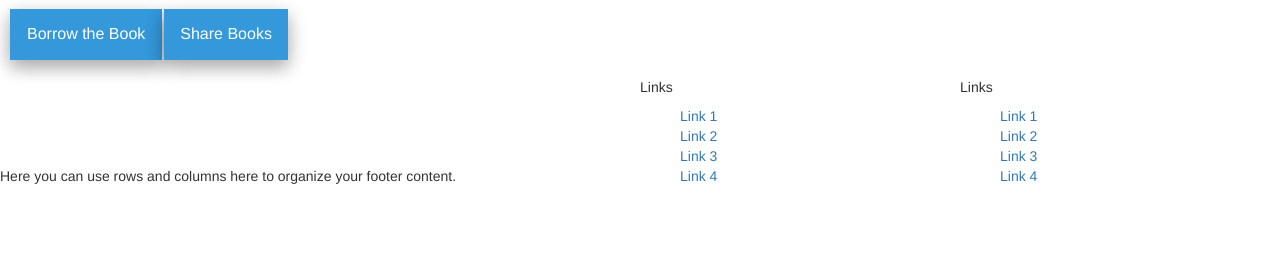
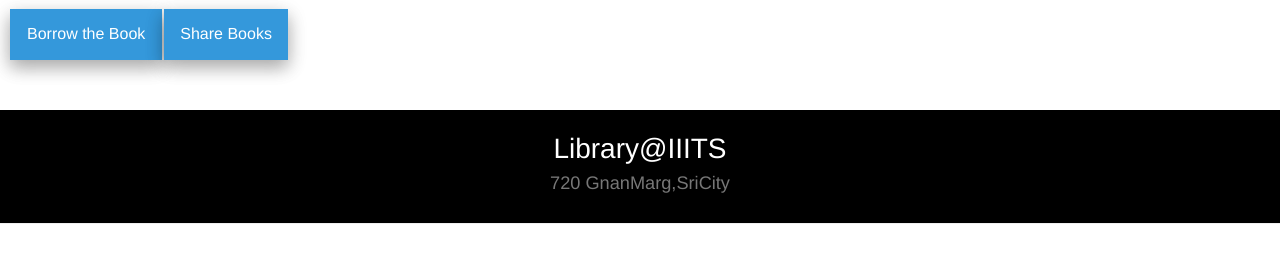
Before and after one commit to junaidnz97/LIBRARY_MANAGEMENT, a React (Create React App) app in the folder frontend/library/: page / in a window 1280 px wide. Shown: the part 432-694 px from the top of the page. Built offline with nearby package versions, Linux system fonts and the light colour scheme.

Commit message:
Review component-not tested, footer integrated

```diff
--- a/frontend/library/src/Footer.js
+++ b/frontend/library/src/Footer.js
@@ -1,45 +1,14 @@
 import React from 'react'
+import {PageHeader} from 'react-bootstrap'
 
 const Footer = (props) => {
 
 	return (
 		<div>
-			<div className="dib" style={{width:'50%'}}>
-				<h5><p>Here you can use rows and columns here to organize your footer content.</p></h5>
-			</div>
-			<div className="dib" style={{width:'25%'}}>
-				<h5>Links</h5>
-			      <ul>
-			        <li className="list-unstyled">
-			          <a href="#!">Link 1</a>
-			        </li>
-			        <li className="list-unstyled">
-			          <a href="#!">Link 2</a>
-			        </li>
-			        <li className="list-unstyled">
-			          <a href="#!">Link 3</a>
-			        </li>
-			        <li className="list-unstyled">
-			          <a href="#!">Link 4</a>
-			        </li>
-			      </ul>
-			</div>
-			<div className="dib" style={{width:'25%'}}>
-				<h5>Links</h5>
-			      <ul>
-			        <li className="list-unstyled">
-			          <a href="#!">Link 1</a>
-			        </li>
-			        <li className="list-unstyled">
-			          <a href="#!">Link 2</a>
-			        </li>
-			        <li className="list-unstyled">
-			          <a href="#!">Link 3</a>
-			        </li>
-			        <li className="list-unstyled">
-			          <a href="#!">Link 4</a>
-			        </li>
-			      </ul>
+			<div className='bg-success'>
+				<PageHeader>
+					Library@IIITS<br /><small>720 GnanMarg,SriCity</small>
+				</PageHeader>
 			</div>
 		</div>
 	);
```
Also changed, not shown: frontend/library/src/Review.js (added, +16 -0 lines), frontend/library/src/ReviewList.js (+18 -1 lines).
